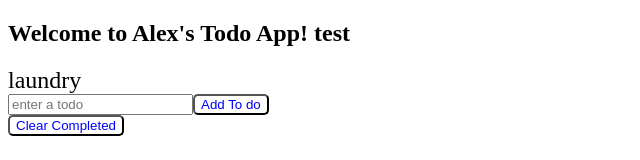
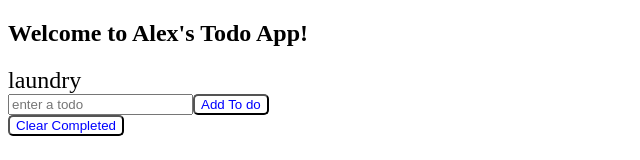
Before and after one commit to bushbass/lambda-react-I, a React (Create React App) app: page / in a window 1280 px wide. Shown: the top 160 px of the page, without its empty margins (0-640 px from the left). Built offline with nearby package versions, Linux system fonts and the light colour scheme.

Commit message:
removed random text from previous test

```diff
--- a/src/App.js
+++ b/src/App.js
@@ -48,7 +48,7 @@ class App extends React.Component {
   render() {
     return (
       <div>
-        <h2>Welcome to Alex's Todo App! test</h2>
+        <h2>Welcome to Alex's Todo App!</h2>
 
         <TodoList
           handleItemClick={this.handleItemClick}
```
